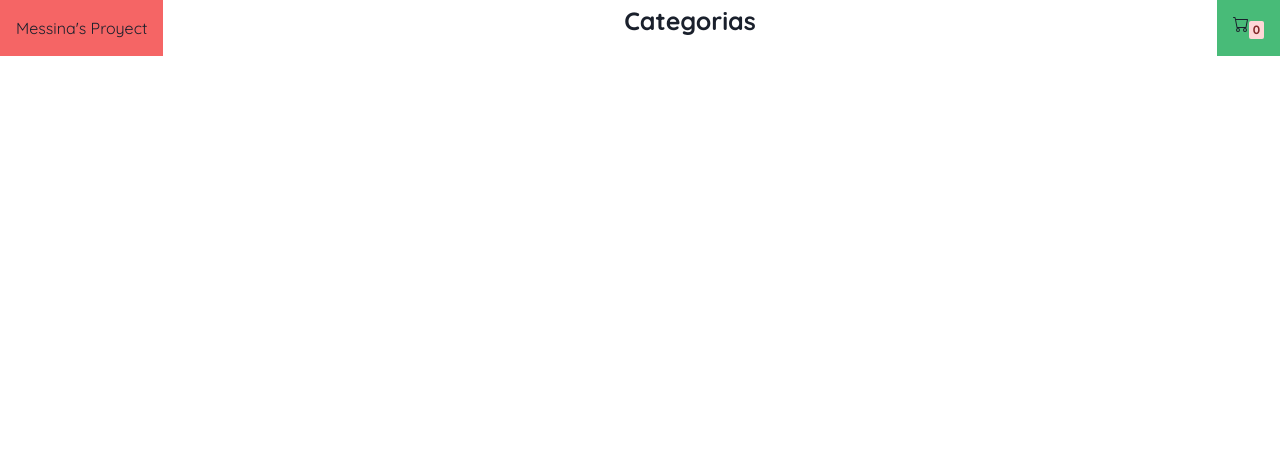
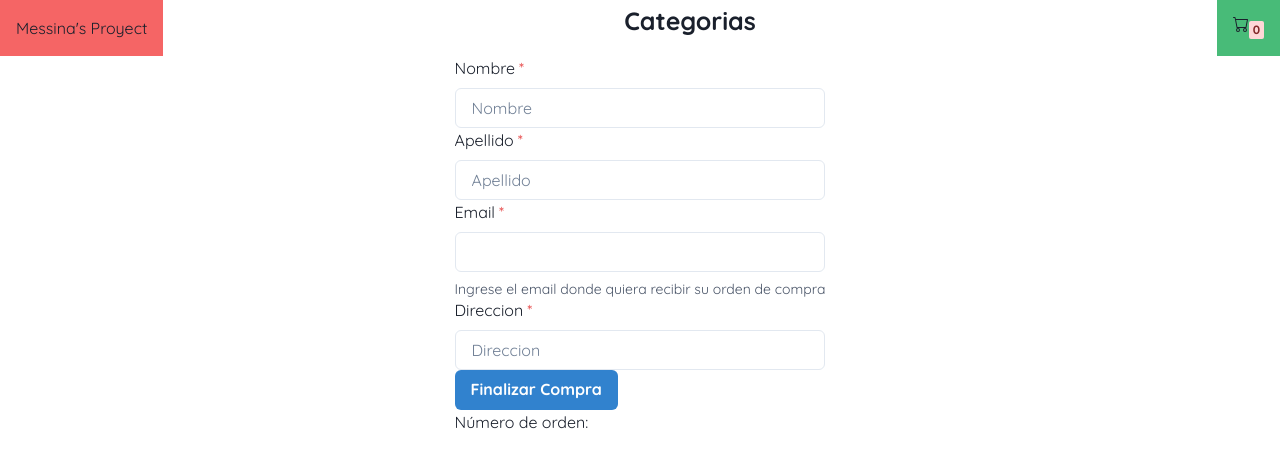
Before and after one commit to FedeeMessina/Messina-Proyecto-React, a React (Vite) app: page /form in a window 1280 px wide. Shown: the top 468 px of the page. Built offline with nearby package versions, Linux system fonts and the light colour scheme.

Commit message:
ya anda todo lo q es funcionalidad y el formulario ya manda la data a la base,ahora a poner todo el css posible

```diff
--- a/src/App.jsx
+++ b/src/App.jsx
@@ -6,7 +6,7 @@ import Cart from "./components/Cart";
 import "./App.css";
 import ItemDetailContainer from "./components/ItemDetailContainer";
 import ShoppingCartProvider from "./context/ShoppingCartContex";
-
+import Form from "./components/Form";
 const App = () => {
   return (
     <BrowserRouter>
@@ -14,6 +14,7 @@ const App = () => {
         <Navbar />
         <Routes>
           <Route exact path="/" element={<ItemListContainer />} />
+          <Route exact path="/form" element={<Form />} />
           <Route exact path="/cart" element={<Cart />} />
           <Route exact path="/product/:id" element={<ItemDetailContainer />} />
           <Route
--- a/src/components/Cart.jsx
+++ b/src/components/Cart.jsx
@@ -1,5 +1,5 @@
 import React from "react";
-import { useState, useContext } from "react";
+import { useContext } from "react";
 import { CartContext } from "../context/ShoppingCartContex";
 import {
   TableContainer,
@@ -16,52 +16,49 @@ import {
 } from "@chakra-ui/react";
 
 const Cart = () => {
-  const {
-    carrito,
-    setCarrito,
-    cantidadProductosCarrito,
-    agregarProducto,
-    borrarProducto,
-    vaciarCarrito,
-  } = useContext(CartContext);
-
-  console.log(carrito);
-  const { id, nombre, precio } = carrito;
+  const { carrito, borrarProducto, totalAPagar, vaciarCarrito } =
+    useContext(CartContext);
 
   return (
     <div>
-      {carrito.map((carrito) => (
-
       <TableContainer>
         <Table size="sm">
           <Thead>
             <Tr>
               <Th></Th>
-                  <Th>Cantidad</Th>
-                  <Th>Nombre</Th>
-                  <Th>Precio</Th>
+              <Th>CANTIDAD</Th>
+              <Th>NOMBRE</Th>
+              <Th>PRECIO</Th>
               <Th></Th>
             </Tr>
           </Thead>
           <Tbody>
-                <Tr>
+            {carrito.map((producto) => (
+              <Tr key={producto.id}>
                 <Td></Td>
-                  <Td>carrito.count</Td>
-                  <Td>carrito.nombre</Td>
-                  <Td>carrito.precio</Td>
+                <Td>{producto.count}</Td>
+                <Td>{producto.nombre}</Td>
+                <Td>${producto.precio}</Td>
                 <Td>
-                    <Button onClick={borrarProducto} colorScheme="red">
+                  <Button
+                    onClick={() => borrarProducto(producto.id)}
+                    colorScheme="red"
+                  >
                     X
                   </Button>
                 </Td>
               </Tr>
+            ))}
           </Tbody>
           <Tfoot>
             <Tr>
-                  <Center h="100px">Total</Center>
+              <Center h="100px">
+                <h2>Total = ${totalAPagar()}</h2>
+              </Center>
             </Tr>
           </Tfoot>
-              <Box></Box>
+        </Table>
+      </TableContainer>
       <Box>
         <Center>
           <Button onClick={vaciarCarrito} colorScheme="red">
@@ -69,9 +66,6 @@ const Cart = () => {
           </Button>
         </Center>
       </Box>
-            </Table>
-          </TableContainer>
-           ))}
     </div>
   );
 };
--- a/src/components/Form.jsx
+++ b/src/components/Form.jsx
@@ -1,27 +1,78 @@
-import React from 'react'
+import React from "react";
+import { useState } from "react";
+import { collection, addDoc, getFirestore } from "firebase/firestore";
+import {
+  FormControl,
+  Center,
+  FormLabel,
+  Input,
+  FormHelperText,
+  Button,
+} from "@chakra-ui/react";
 
 const Form = () => {
-    function errorMessageExample() {
-        const [input, setInput] = useState('')
+  const [nombre, setNombre] = useState("");
+  const [apellido, setApellido] = useState("");
+  const [email, setEmail] = useState("");
+  const [direccion, setDireccion] = useState("");
+  const [orderId, setOrderId] = useState(null);
 
-        const handleInputChange = (e) => setInput(e.target.value)
+  const db = getFirestore();
 
-        const isError = input === ''
+  const handleSubmit= (e) =>{
+    e.preventDefault()
 
-        return (
-          <FormControl isInvalid={isError}>
-            <FormLabel>Email</FormLabel>
-            <Input type='email' value={input} onChange={handleInputChange} />
-            {!isError ? (
-              <FormHelperText>
-                Enter the email you'd like to receive the newsletter on.
-              </FormHelperText>
-            ) : (
-              <FormErrorMessage>Email is required.</FormErrorMessage>
-            )}
-          </FormControl>
-        )
-      }
-}
+    addDoc(ordersCollection, order).then(({id})=>{
+      setOrderId(id)
+    })
+  }
 
-export default Form
+  const order = {
+    nombre,
+    apellido,
+    email,
+    direccion
+  }
+
+  const ordersCollection = collection(db, "MiOrden")
+
+  return (
+    <Center>
+      <form action="" onSubmit={handleSubmit}>
+        <FormControl isRequired>
+          <FormLabel>Nombre</FormLabel>
+          <Input
+            type="text"
+            placeholder="Nombre"
+            onChange={(e) => setNombre(e.target.value)}
+          />
+        </FormControl>
+        <FormControl isRequired>
+          <FormLabel>Apellido</FormLabel>
+          <Input
+            type="text"
+            placeholder="Apellido"
+            onChange={(e) => setApellido(e.target.value)}
+          />
+        </FormControl>
+        <FormControl isRequired>
+          <FormLabel>Email</FormLabel>
+          <Input type="email" onChange={(e) => setEmail(e.target.value)} />
+          <FormHelperText>
+            Ingrese el email donde quiera recibir su orden de compra
+          </FormHelperText>
+        </FormControl>
+        <FormControl isRequired>
+          <FormLabel>Direccion</FormLabel>
+          <Input type="text" placeholder="Direccion" onChange={(e) => setDireccion(e.target.value)}/>
+        </FormControl>
+        <Button type="submit" colorScheme="blue">
+          Finalizar Compra
+        </Button>
+        <p>Número de orden: {orderId} </p>
+      </form>
+    </Center>
+  );
+};
+
+export default Form;
--- a/src/context/ShoppingCartContex.jsx
+++ b/src/context/ShoppingCartContex.jsx
@@ -7,42 +7,52 @@ export const ShoppingCartProvider = ({ children }) => {
   const [badge, setBadge] = useState(0);
 
   const agregarProducto = (producto, count) => {
-    alert(`vas a agregar ${count} unidades de ${producto.nombre} a tu carrito`);
-
-    const {id, nombre,precio } = producto;
+    alert(`Vas a agregar ${count} unidades de ${producto.nombre} a tu carrito`);
+    const { id, nombre, precio } = producto;
     const productoExistente = carrito.find((p) => p.id === id);
 
     if (productoExistente) {
-            const agregarProducto = [...carrito]
-            agregarProducto(productoExistente).count += count
-            setCarrito(agregarProducto)
+      productoExistente.count += count;
+      setCarrito((carritoPrevio) =>
+        carritoPrevio.map((p) => (p.id === id ? productoExistente : p))
+      );
+    } else {
+      const nuevoProducto = { ...producto, count };
+      setCarrito((carritoPrevio) => [...carritoPrevio, nuevoProducto]);
 
-        }
-        else{
-            const nuevoProducto = {id, nombre, precio, count}
-            const carritoNuevo = [...carrito, nuevoProducto]
-            setCarrito(carritoNuevo)
-
-        }
+      // Incrementar el contador solo cuando se agrega un producto nuevo
+      setBadge((prevBadge) => prevBadge + 1);
+    }
   };
 
-  const borrarProducto = (idProducto) => {
-    const nuevoCarrito = carrito.filter(
-      (producto) => producto.id !== idProducto
-    );
-    setCarrito(nuevoCarrito);
+  const borrarProducto = (id) => {
+    const productoAEliminar = carrito.find((p) => p.id === id);
+
+    if (productoAEliminar) {
+      const nuevoCarrito = carrito.filter((p) => p.id !== id);
+      setCarrito(nuevoCarrito);
+
+      // Decrementar el contador solo cuando se elimina un producto existente
+      setBadge((prevBadge) => Math.max(0, prevBadge - 1));
+    }
   };
 
   const vaciarCarrito = () => {
     setCarrito([]);
+    setBadge(0); // Resetear el contador cuando se vacía el carrito
   };
 
   const cantidadProductosCarrito = () => {
-    if (carrito.length > 0) {
-      const itemsCarrito = carrito.length;
-      setBadge(itemsCarrito);
-    }
+    const itemsCarrito = carrito.length;
+    setBadge(itemsCarrito);
   };
+
+  const totalAPagar = ()=>{
+    const total = carrito.reduce((acc, producto) => {
+      return acc + producto.precio * producto.count;
+    }, 0);
+    return total;
+  }
 
   return (
     <CartContext.Provider
@@ -55,6 +65,7 @@ export const ShoppingCartProvider = ({ children }) => {
         borrarProducto,
         cantidadProductosCarrito,
         vaciarCarrito,
+        totalAPagar
       }}
     >
       {children}
@@ -62,4 +73,5 @@ export const ShoppingCartProvider = ({ children }) => {
   );
 };
 
+
 export default ShoppingCartProvider;
```
Also changed, not shown: src/components/ItemDetail.jsx (+0 -7 lines). Lines whose indentation alone changed are shown as unchanged.
